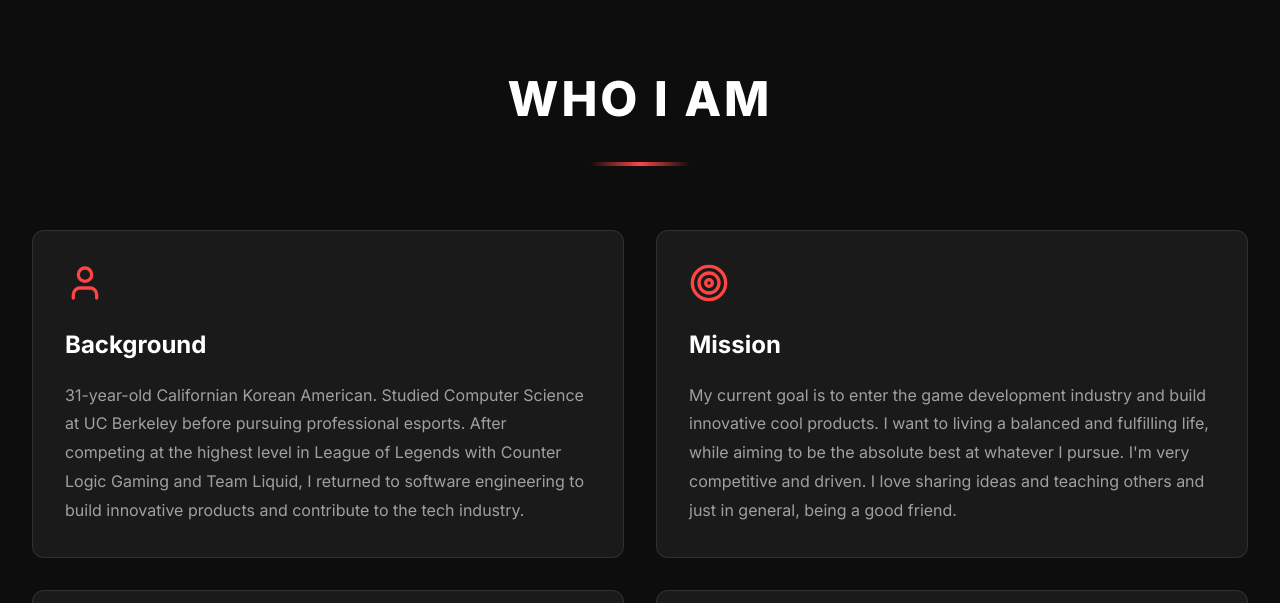
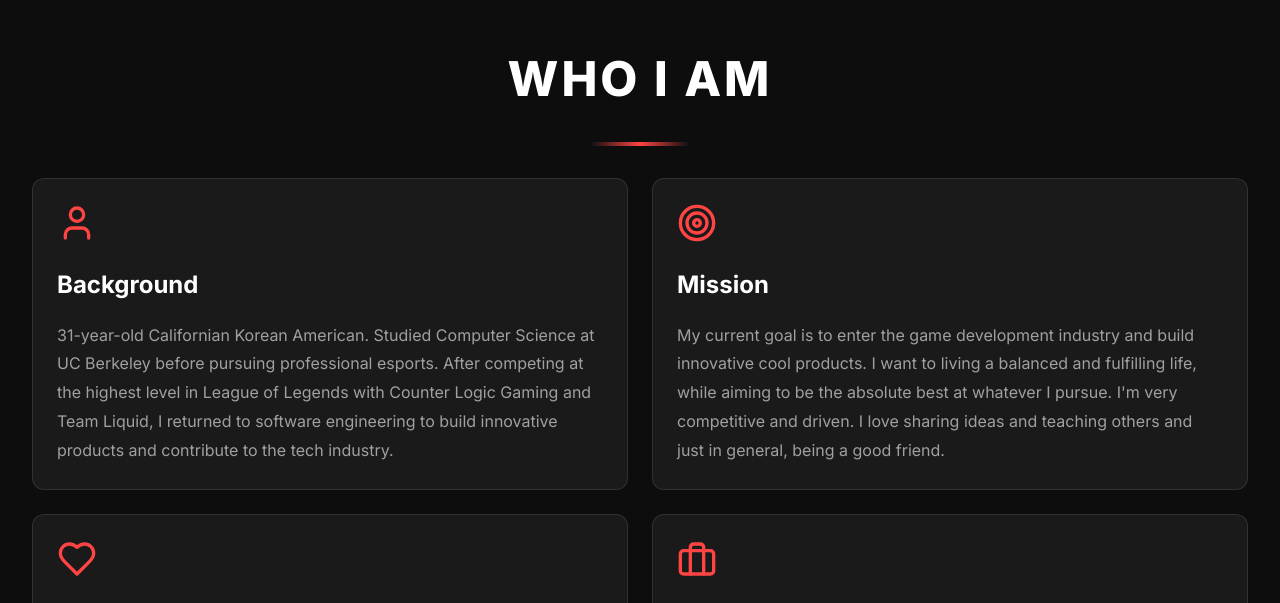
Before and after one commit to austinshin/portfolio, a React (Vite) app: page / in a window 1280 px wide. Shown: the part 1377-1980 px from the top of the page. Built offline with nearby package versions, Linux system fonts and the light colour scheme.

Commit message:
Reduce whitespace and padding between sections for more compact layout

```diff
--- a/src/pages/Pages.css
+++ b/src/pages/Pages.css
@@ -1,13 +1,13 @@
 .page {
   min-height: 100vh;
-  padding: 120px 2rem 4rem;
+  padding: 100px 2rem 2rem;
   max-width: 1400px;
   margin: 0 auto;
 }
 
 .page-header {
   text-align: center;
-  margin-bottom: 4rem;
+  margin-bottom: 2rem;
 }
 
 .page-header h1 {
@@ -72,13 +72,13 @@
 .content-grid {
   display: grid;
   grid-template-columns: repeat(2, 1fr);
-  gap: 2rem;
-  margin-bottom: 4rem;
+  gap: 1.5rem;
+  margin-bottom: 2rem;
 }
 
 .content-section {
   background: var(--bg-secondary);
-  padding: 2rem;
+  padding: 1.5rem;
   border-radius: 12px;
   border: 1px solid rgba(255, 255, 255, 0.1);
   transition: all 0.3s ease;
@@ -316,12 +316,12 @@
 .section-description {
   color: var(--text-secondary);
   font-size: 1.1rem;
-  margin-bottom: 3rem;
+  margin-bottom: 1.5rem;
   max-width: 800px;
 }
 
 .subsection {
-  margin-bottom: 4rem;
+  margin-bottom: 2rem;
 }
 
 .subsection-title {
@@ -514,8 +514,8 @@
 .more-grid {
   display: grid;
   grid-template-columns: repeat(2, 1fr);
-  gap: 2rem;
-  margin-bottom: 4rem;
+  gap: 1.5rem;
+  margin-bottom: 2rem;
 }
 
 .more-card {
@@ -708,8 +708,8 @@
 .games-grid {
   display: grid;
   grid-template-columns: repeat(2, 1fr);
-  gap: 2rem;
-  margin-bottom: 4rem;
+  gap: 1.5rem;
+  margin-bottom: 2rem;
   max-width: 1200px;
   margin-left: auto;
   margin-right: auto;
@@ -821,7 +821,7 @@
 
 @media (max-width: 768px) {
   .page {
-    padding: 100px 1rem 2rem;
+    padding: 90px 1rem 1.5rem;
   }
 
   .page-header h1 {
```
